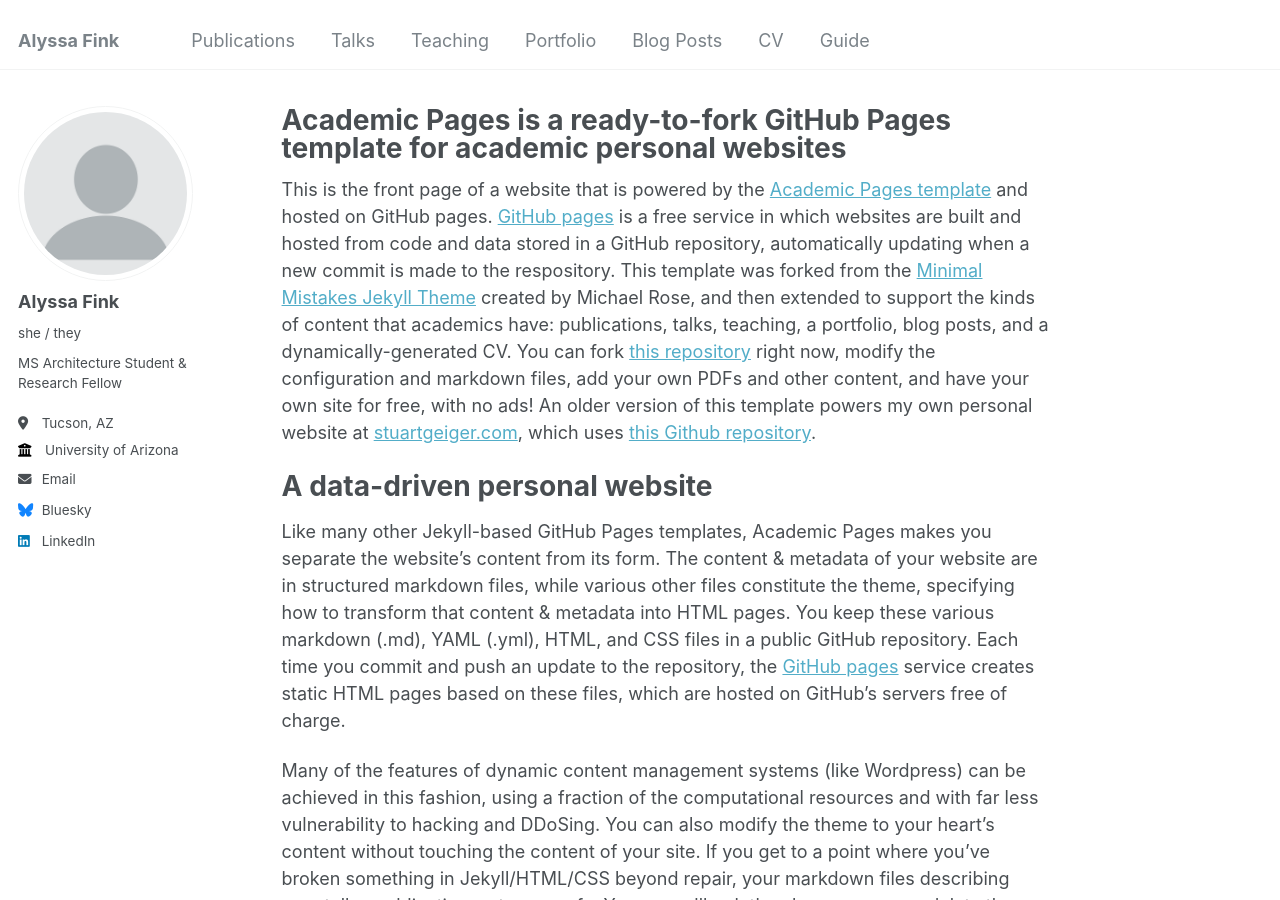
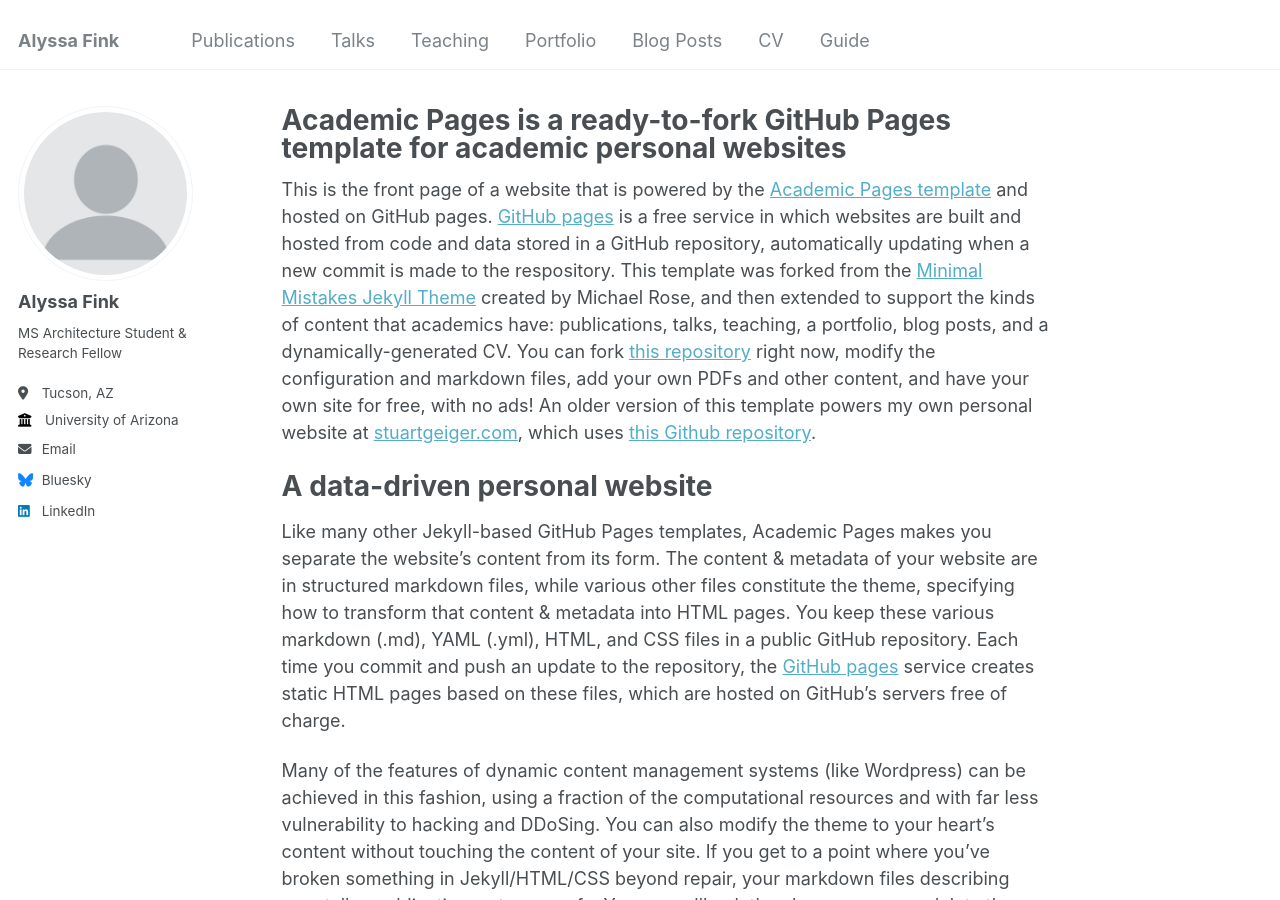
Before and after one commit to alyssafink/alyssafink.github.io, a Jekyll site: the page built from _pages/about.md, in a window 1280 px wide and 900 px high. Built offline with Jekyll 4.4.1, drawn with Linux system fonts in a browser that asks for light colours.

Commit message:
Update _config.yml

```diff
--- a/_config.yml
+++ b/_config.yml
@@ -23,7 +23,7 @@ author:
   # Biographic information
   avatar           : "profile.png"
   name             : "Alyssa Fink"
-  pronouns         : "she / they"
+  pronouns         : # add pronouns here
   bio              : "MS Architecture Student & Research Fellow"
   location         : "Tucson, AZ"
   employer         : "University of Arizona"
@@ -57,7 +57,7 @@ author:
   keybase          : # Username
   instagram        : # Username
   lastfm           : # Username
-  linkedin         : "www.linkedin.com/in/alyssa-fink-391ba0224"
+  linkedin         : "alyssa-fink-391ba0224"
   mastodon         : # URL
   medium           : # URL
   pinterest        : # Username
```
